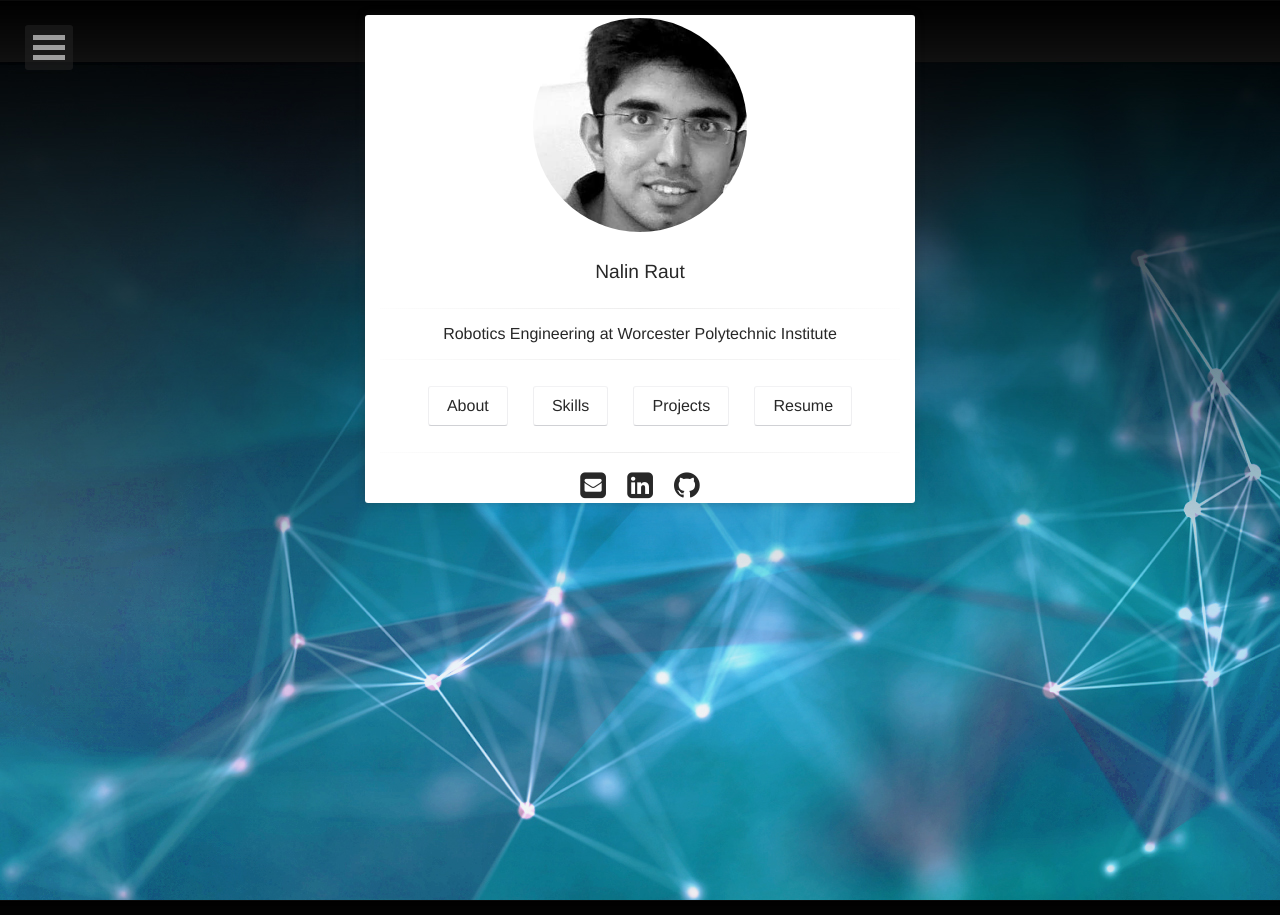
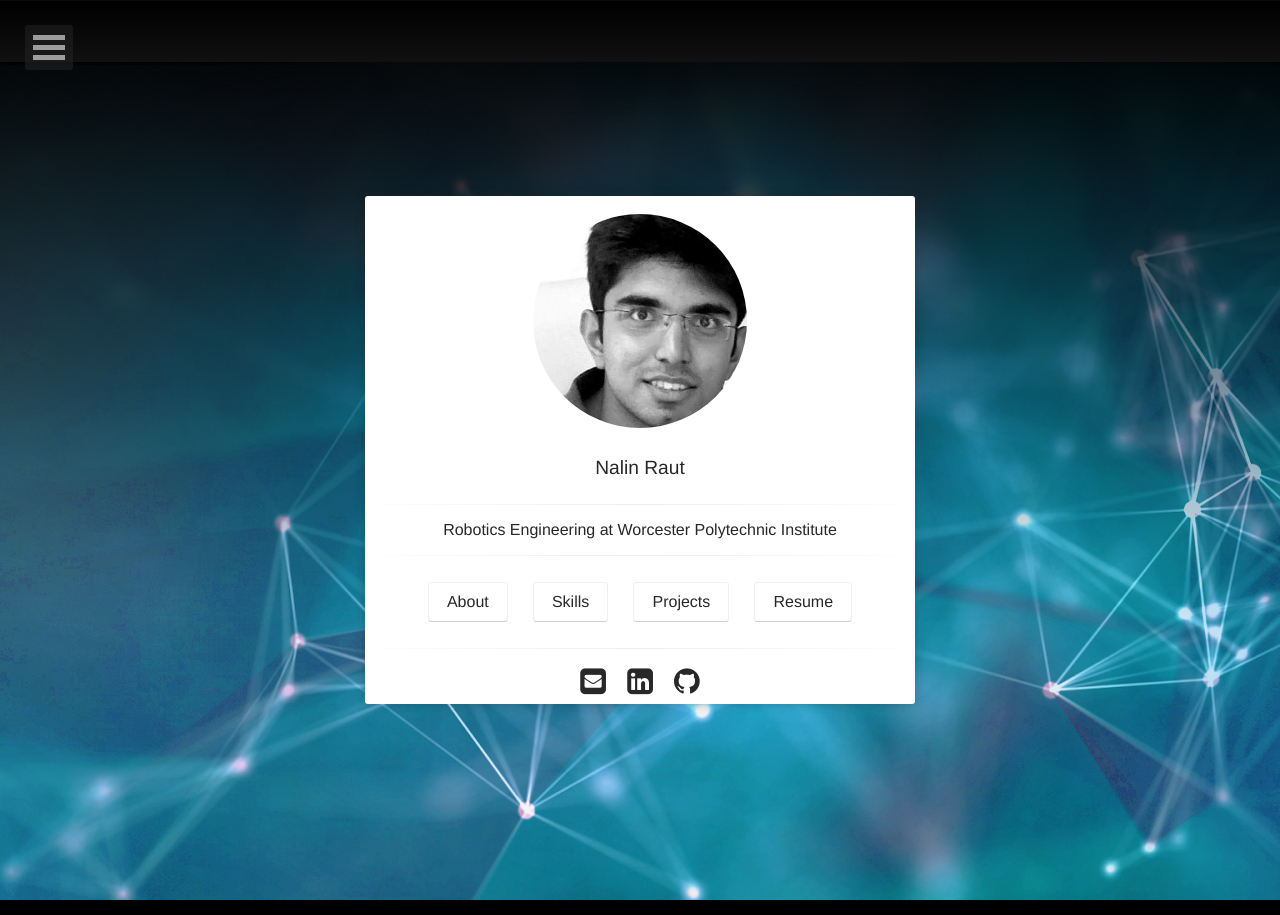
Before and after one commit to nalinraut/nalinraut.github.io, a Jekyll site: the page built from index.html, in a window 1280 px wide. Built offline with Jekyll 4.4.1, drawn with Linux system fonts in a browser that asks for light colours.

```diff
--- a/_layouts/home.html
+++ b/_layouts/home.html
@@ -12,7 +12,7 @@
 <body>
     {% include nav.html %}
     <!-- Header -->
-    <header class="header" role="banner">
+    <header class="header flex" role="banner">
         <div class="container animated fadeIn">
             <div class="row">
                     <a href="{{ site.url }}">
```
